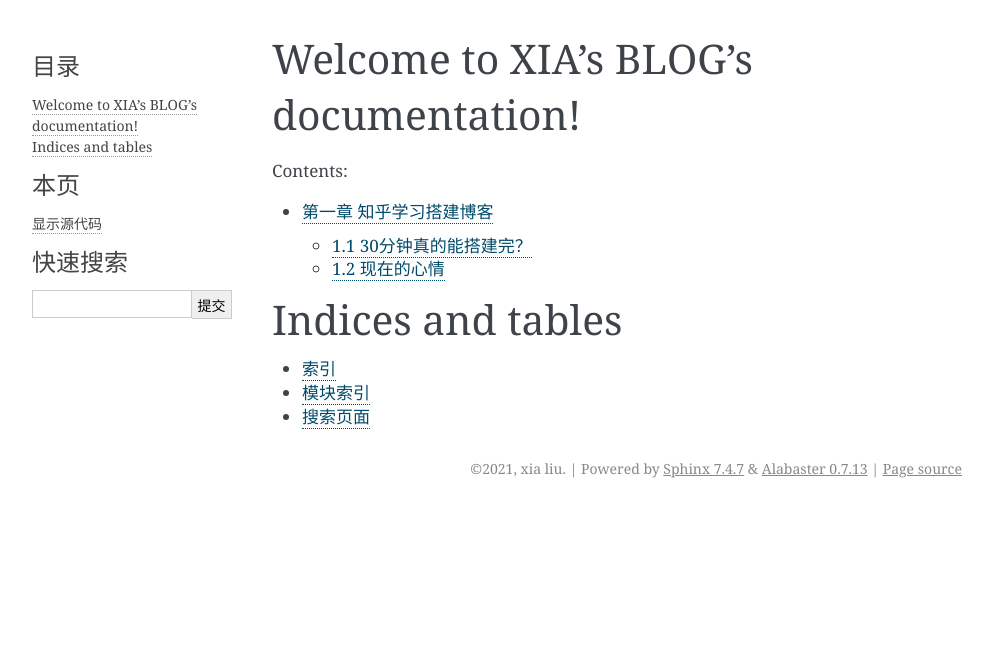
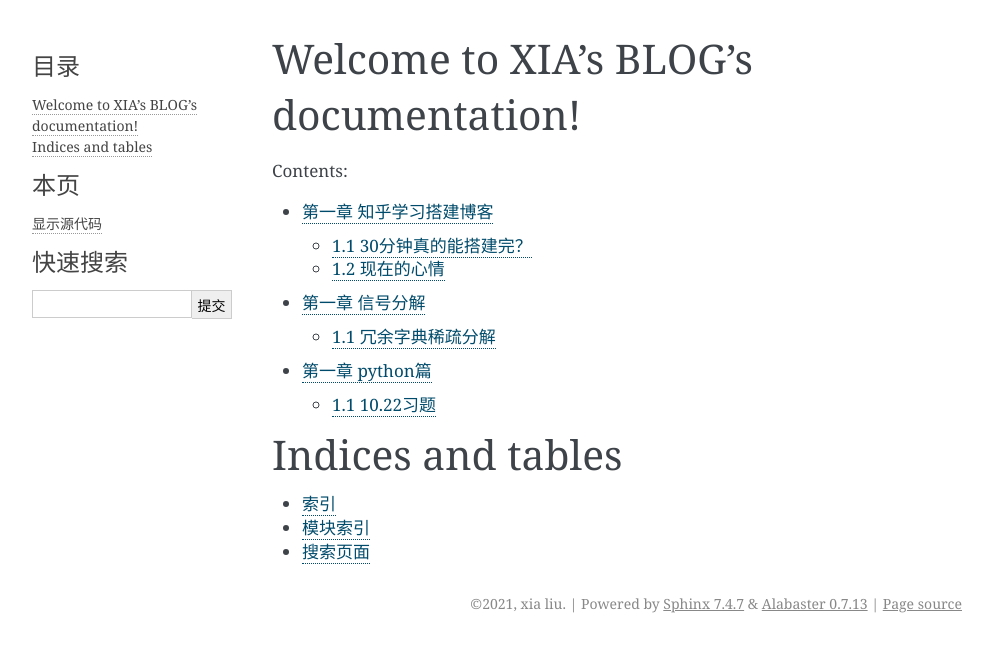
Before and after one commit to Kimtaehung123/my_blog_studynotes, a Sphinx documentation site: the page built from source/index.rst, in a window 1280 px wide. Shown: the top 652 px of the page, without its empty margins (148-1141 px from the left). Built offline with Sphinx 7.4.7, drawn with Linux system fonts in a browser that asks for light colours.

Commit message:
新增信号和代码目录

```diff
--- a/source/index.rst
+++ b/source/index.rst
@@ -11,6 +11,8 @@ Welcome to XIA's BLOG's documentation!
    :caption: Contents:
 
    How_to_build_a_blog
+   信号相关
+   代码相关
 
 
 
--- /dev/null
+++ b/source/代码相关.rst
@@ -0,0 +1,8 @@
+第一章 python篇
+==================
+1.1 10.22习题
+--------------------
+网址：http://182.92.175.181/contest.php?cid=2186
+(提交）第一题：input ，不是inputs,错因：函数记忆错误
+(提交）第二题：输出只写一次就好，循环里一次输出，最后一次输出，导致了两次输出的错误
+(未提交）第三题：格式化输出函数format不熟悉，a = "{:.6f}".format(variable)
--- /dev/null
+++ b/source/信号相关.rst
@@ -0,0 +1,5 @@
+====================================
+第一章 信号分解
+====================================
+1.1 冗余字典稀疏分解
+----------------------------------
```
